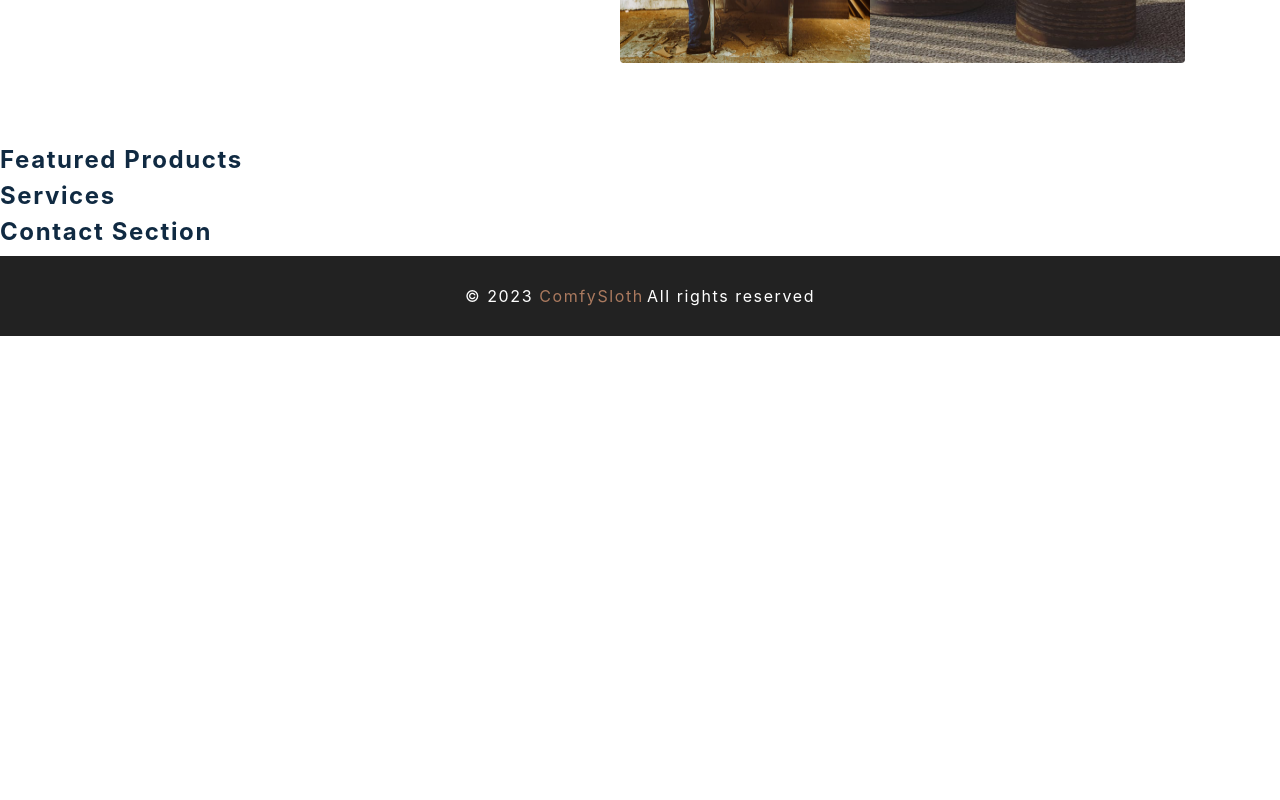
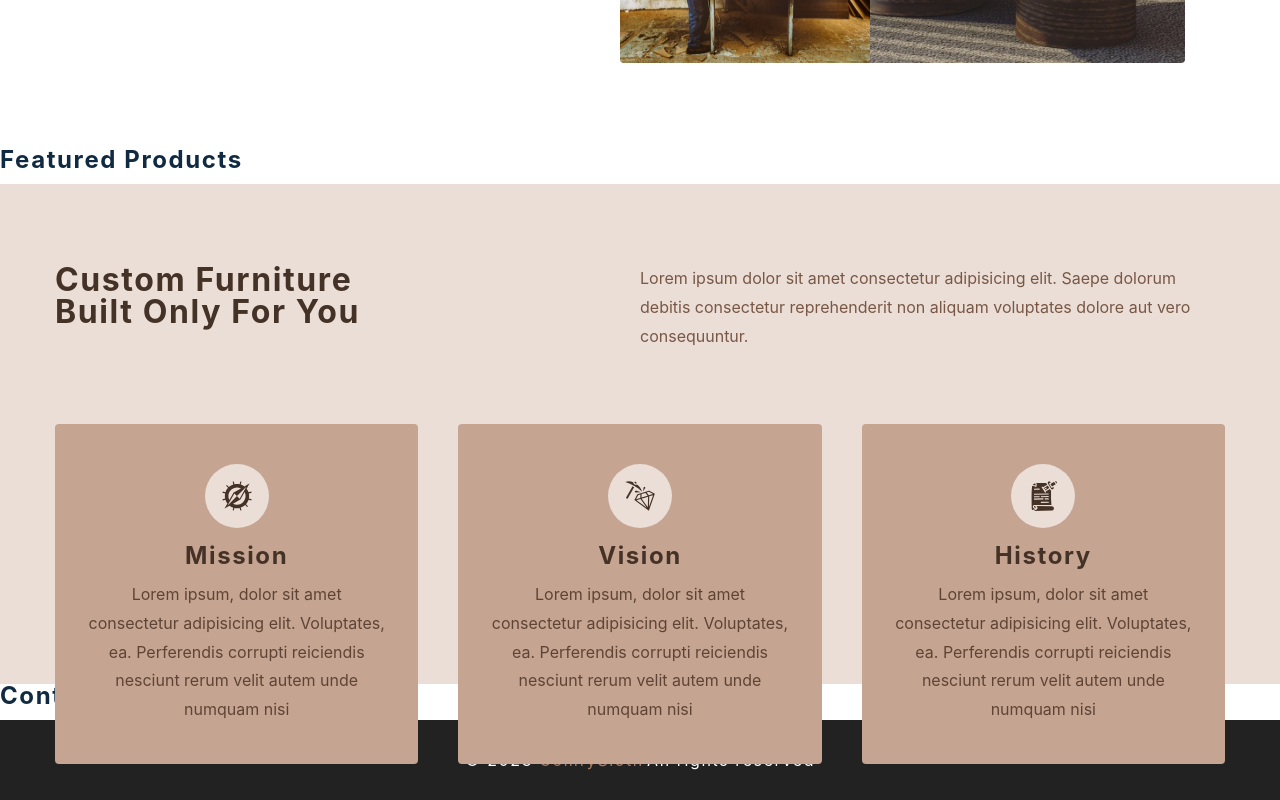
Before and after one commit to icjxdev/react-ecommerce-website, a React (Create React App) app: page / in a window 1280 px wide. Shown: the part 652-1452 px from the top of the page. Before the commit the page ends 988 px from the top, so only its background shows below. Built offline with nearby package versions, Linux system fonts and the light colour scheme.

Commit message:
added services section on home page

```diff
--- a/src/components/Services.js
+++ b/src/components/Services.js
@@ -1,10 +1,35 @@
-import React from 'react'
-import styled from 'styled-components'
-import { services } from '../utils/constants'
+import React from "react";
+import styled from "styled-components";
+import { services } from "../utils/constants";
 
 const Services = () => {
-  return <h4>services </h4>
-}
+  return (
+    <Wrapper>
+      <div className="section-center">
+        <article className="header">
+          <h3>
+            custom furniture <br />
+            built only for you
+          </h3>
+          <p>
+            Lorem ipsum dolor sit amet consectetur adipisicing elit. Saepe
+            dolorum debitis consectetur reprehenderit non aliquam voluptates
+            dolore aut vero consequuntur.
+          </p>
+        </article>
+        <div className="services-center">
+          {services.map(({ id, icon, title, text }) => (
+            <article key={id} className="service">
+              <span className="icon">{icon}</span>
+              <h4>{title}</h4>
+              <p>{text}</p>
+            </article>
+          ))}
+        </div>
+      </div>
+    </Wrapper>
+  );
+};
 
 const Wrapper = styled.section`
   h3,
@@ -68,5 +93,5 @@ const Wrapper = styled.section`
       transform: translateY(5rem);
     }
   }
-`
-export default Services
+`;
+export default Services;
```
